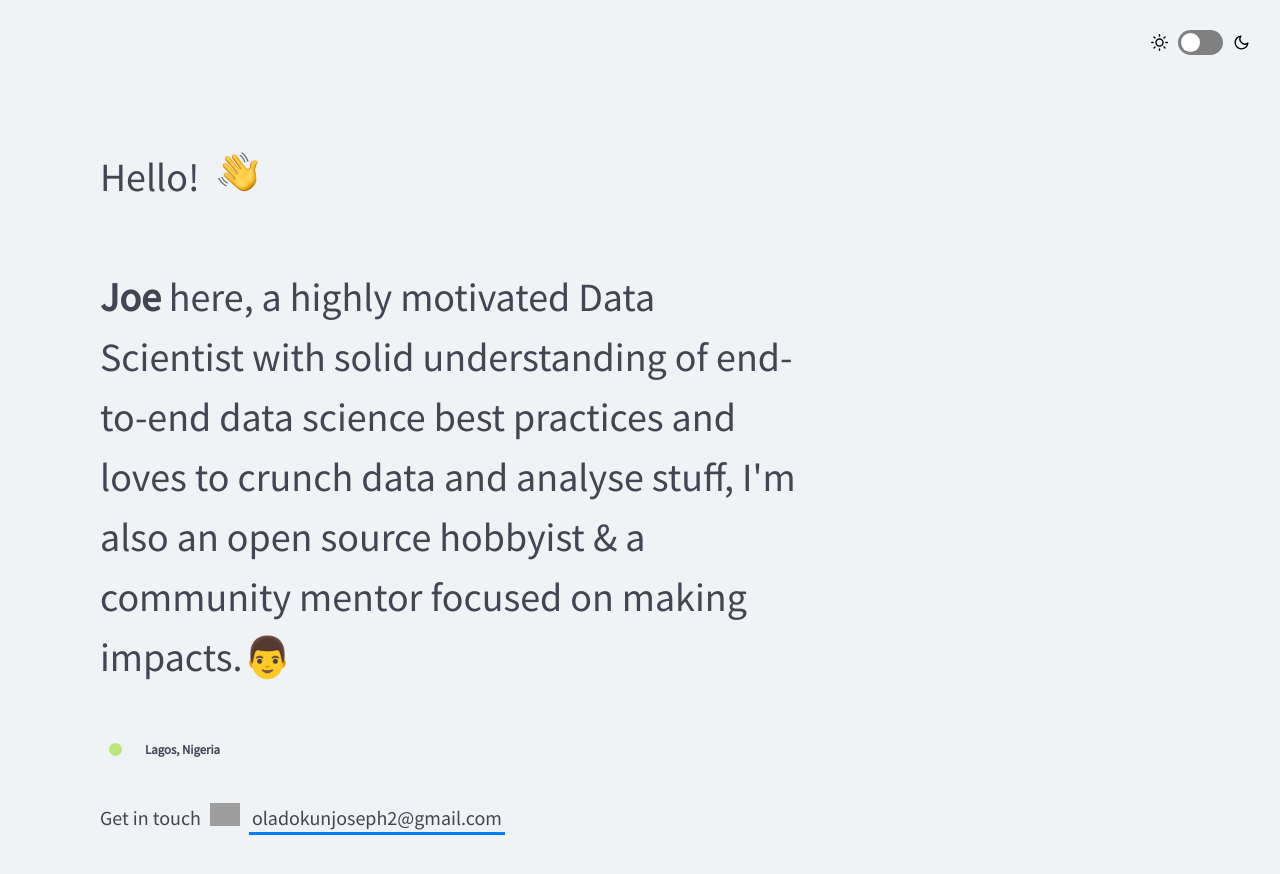
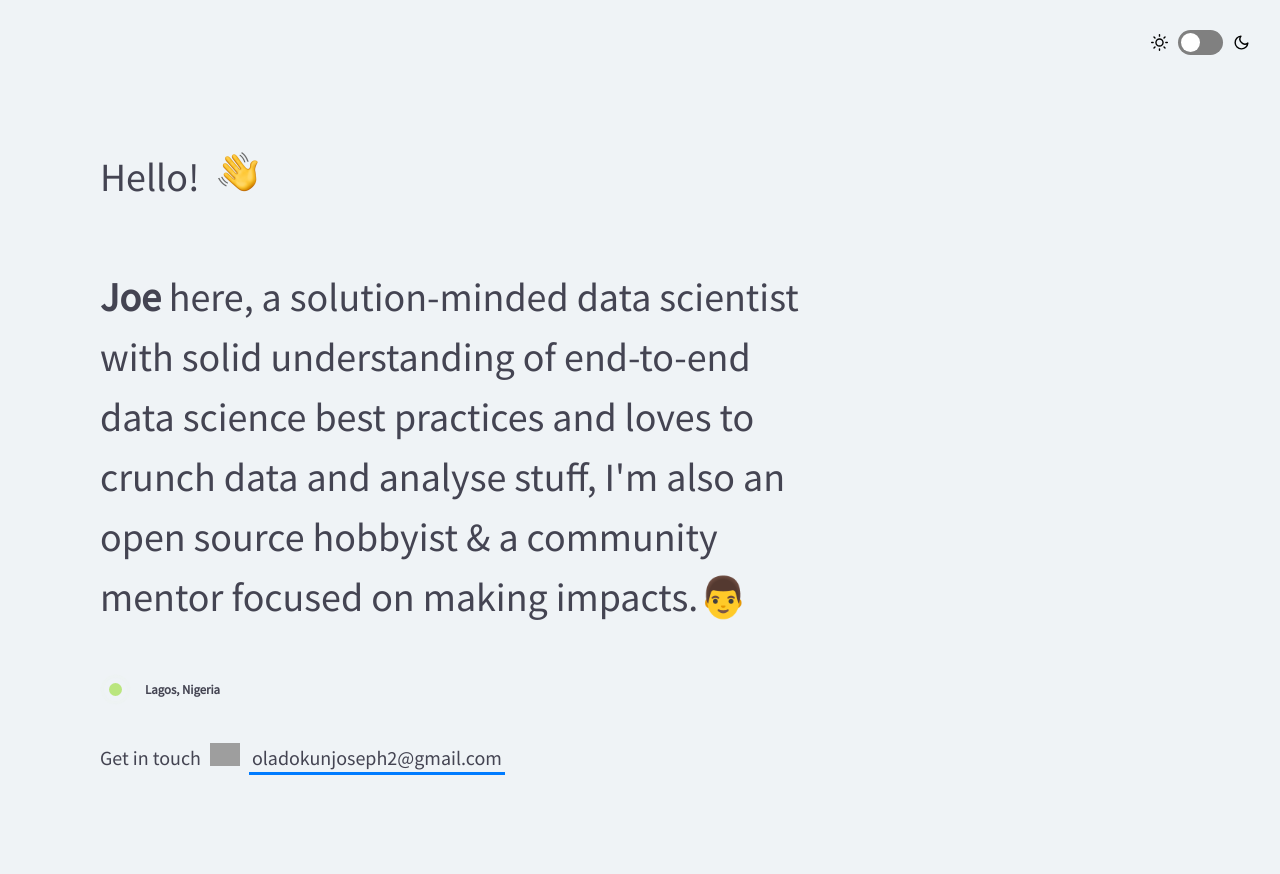
Before and after one commit to Godskid89/godskid89.github.io, a Jekyll site: the page built from index.html, in a window 1280 px wide and 900 px high. Shown: the top 874 px of the window. Built offline with Jekyll 4.4.1, drawn with Linux system fonts in a browser that asks for light colours; nearby versions of some CDN libraries; some of the changed lines change nothing that is shown; some of the changed text lies outside the part shown; grey boxes are pictures that could not be loaded.

Commit message:
update social

```diff
--- a/_config.yml
+++ b/_config.yml
@@ -1,21 +1,21 @@
 # Site settings
-name: Timothy Olaleke
-title: Timothy Olaleke | Software Engineer
-description: Timothy Olaleke is a highly motivated software developer with solid understanding of software development best practices. I'm also an open source hobbyist & a community mentor keen to change-makers.👨‍
-url: https://timtech4u.github.io
+name: Joseph Oladokun
+title: Joseph Oladokun | Data Scientist
+description: Joseph Oladokun is a solution-minded data scientist with solid understanding of end-to-end data science best practices and loves to crunch data and analyse stuff, I'm also an open source hobbyist & a community mentor focused on making impacts.👨‍
+url: https://godskid89.github.io
 baseurl: ""
-email: timothyolaleke@gmail.com
-keywords: timothy olaleke, engineer, software engineer, computer science, timtech4u
+email: oladokunjoseph2@gmail.com
+keywords: joseph oladokun, data scientist, machine learning, artificial intelligence, godskid89
 cover: #
 logo: #
 resume: #
 social:
   - title: linkedin
-    url: https://www.linkedin.com/in/timtech4u
+    url: https://www.linkedin.com/in/joseph-oladokun-861283111/
   - title: twitter
-    url: https://twitter.com/fullstackgcp
+    url: https://twitter.com/Godskid_CFC
   - title: github
-    url: https://github.com/timtech4u
+    url: https://github.com/godskid89
 
 # Build settings
 markdown: kramdown
--- a/_includes/intro.html
+++ b/_includes/intro.html
@@ -4,7 +4,7 @@
     </h1>
 
     <h2 class="intro__tagline">
-        <span class="name">Joe</span> here, a highly motivated Data Scientist with solid understanding of end-to-end data science best practices and loves to crunch data and analyse stuff,
+        <span class="name">Joe</span> here, a solution-minded data scientist with solid understanding of end-to-end data science best practices and loves to crunch data and analyse stuff,
                 I'm also an open source hobbyist & a community mentor focused on making impacts.👨‍
     </h2>
     {% include location.html %}
--- a/_includes/skills.html
+++ b/_includes/skills.html
@@ -1,7 +1,7 @@
 <section class="section skills">
   <div class="section__title">Tools & Technologies</div>
   <div class="section__content">
-     <p>I’ve picked up quite a few skills during the course of my studies, and work to improve these skills everyday. Here are a few of the tools & technologies that I have experience with:</p>
+     <p>Here are a few of the tools & technologies that I have experience with:</p>
     <div class="skillz">
       <div class="skillz__category">
         <div class="skillz__category__label">Languages</div>
```
